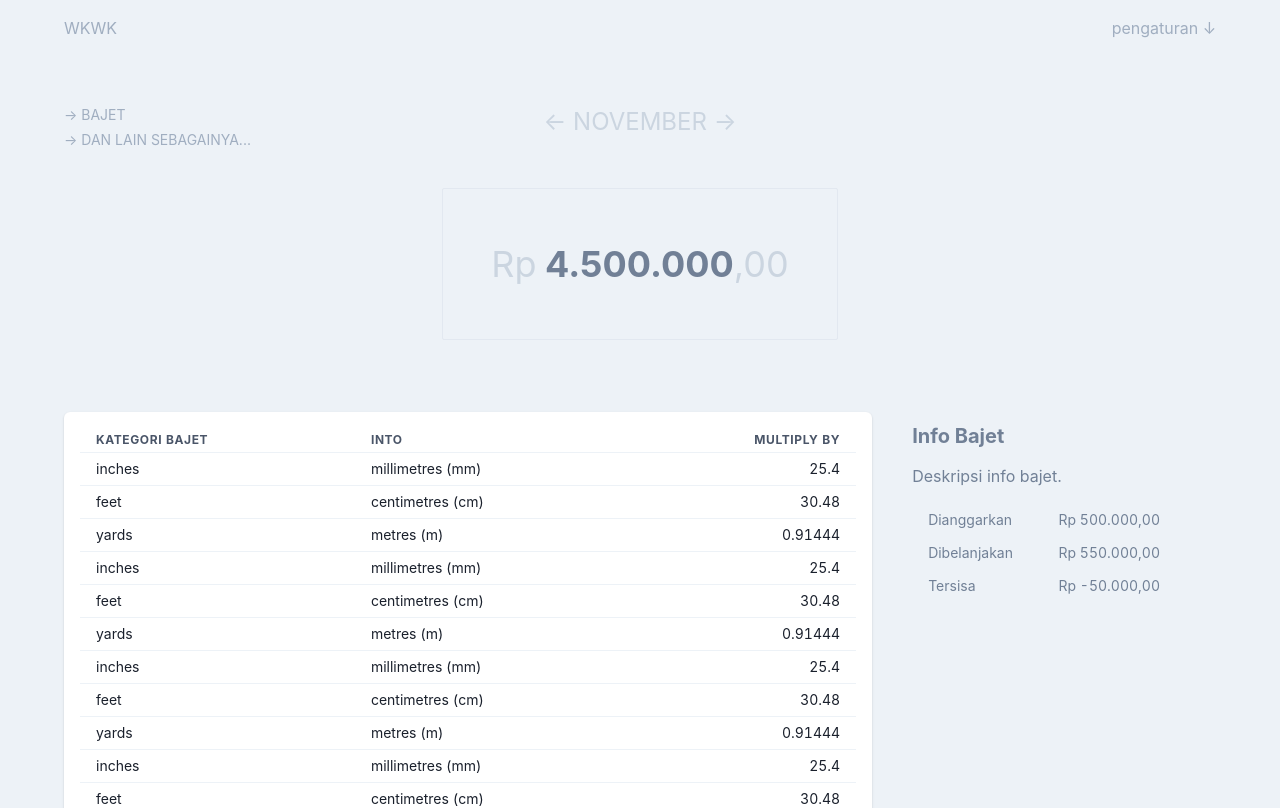
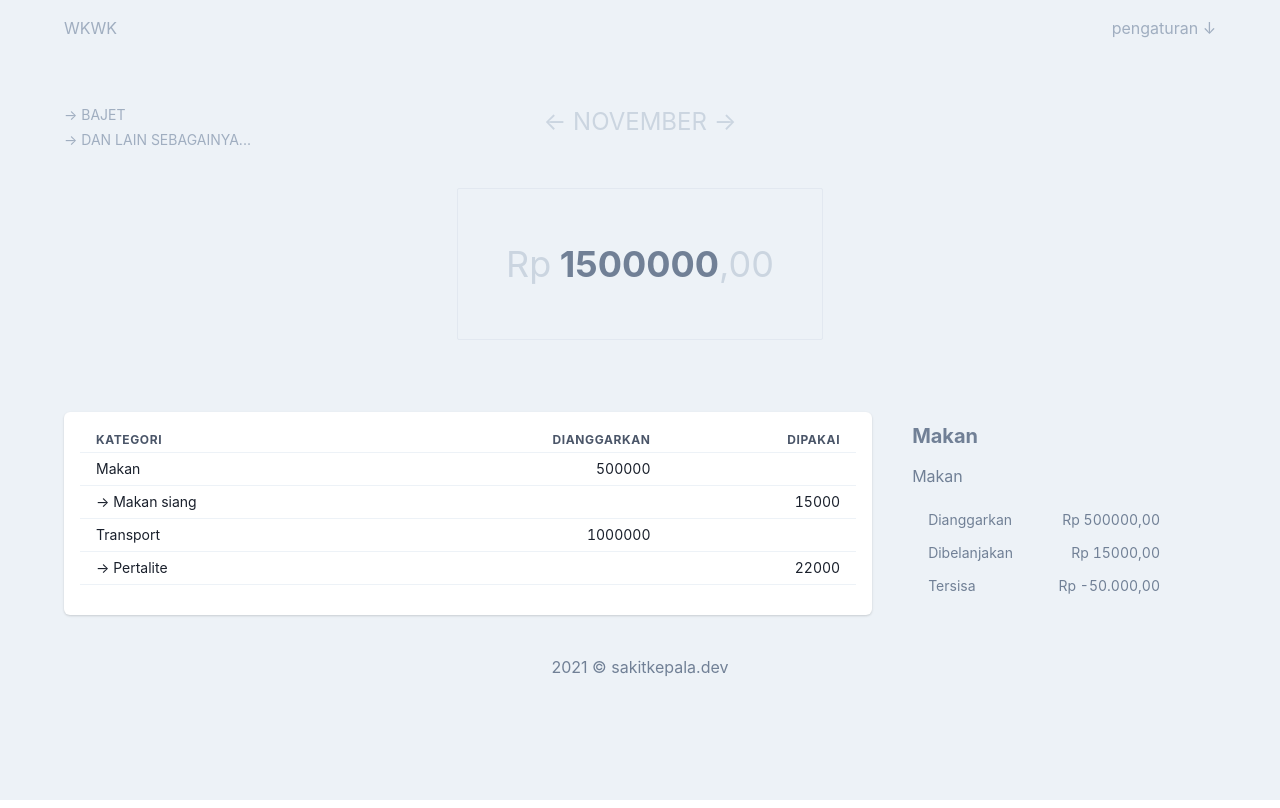
Before and after one commit to sakitkepala/budgetapp-spike-with-nextjs, a Next.js app: page /u/budget in a window 1280 px wide. Shown: the top 808 px of the page. Built offline with nearby package versions, Linux system fonts and the light colour scheme.

Commit message:
Data dummy

```diff
--- /dev/null
+++ b/lib/mock-data.js
@@ -0,0 +1,103 @@
+const akunRes = {
+  status: 200,
+  ok: true,
+  data: [
+    {
+      id: 1,
+      nama: "Jenius",
+      nominal: 1500000,
+    },
+    {
+      id: 2,
+      nama: "BCA",
+      nominal: 1000000,
+    },
+    {
+      id: 3,
+      nama: "Tunai",
+      nominal: 500000,
+    },
+  ],
+};
+
+const kategRes = {
+  status: 200,
+  ok: true,
+  data: [
+    {
+      id: 1,
+      nama: "Makan",
+      nominal: 500000,
+    },
+    {
+      id: 2,
+      nama: "Transport",
+      nominal: 1000000,
+    },
+  ],
+};
+
+function getKategDataById(id) {
+  const data = kategRes.data.find((kat) => kat.id === id);
+  console.log(data);
+  return data;
+}
+
+const pengeluaranRes = {
+  status: 200,
+  ok: true,
+  data: [
+    {
+      id: 1,
+      kateg: getKategDataById(1),
+      nama: "Makan siang",
+      tanggal: "",
+      biaya: 15000,
+    },
+    {
+      id: 2,
+      kateg: getKategDataById(2),
+      nama: "Pertalite",
+      tanggal: "",
+      biaya: 22000,
+    },
+  ],
+};
+
+const budgetRes = {
+  status: 200,
+  ok: true,
+  data: {
+    nominal: getBudgetTotal(),
+  },
+};
+
+function getBudgetTotal() {
+  let total = akunRes.data.reduce((awal, item) => awal + item.nominal, 0);
+  total -= kategRes.data.reduce((awal, item) => awal + item.nominal, 0);
+  console.log(total);
+  return total;
+}
+
+function getBudgetRes() {
+  return budgetRes;
+}
+
+function getAkunRes() {
+  return akunRes;
+}
+
+function getKategRes() {
+  return kategRes;
+}
+
+function getPengeluaranRes() {
+  return pengeluaranRes;
+}
+
+export default {
+  kategoriPengeluaran: getKategRes(),
+  akun: getAkunRes(),
+  pengeluaran: getPengeluaranRes(),
+  budget: getBudgetRes(),
+};
--- a/pages/u/budget.js
+++ b/pages/u/budget.js
@@ -1,4 +1,5 @@
 import * as React from "react";
+import data from "../../lib/mock-data";
 import {
   Box,
   Center,
@@ -15,8 +16,6 @@ import {
   Tr,
 } from "@chakra-ui/react";
 import { LayoutHalaman } from "../../components/layout/layout-halaman";
-
-const rows = ["a", "b", "c", "d", "e", "f", "g", "h", "i", "j", "k", "l"];
 
 function DisplayBulan(props) {
   return (
@@ -58,12 +57,16 @@ function DisplayBajet(props) {
 }
 
 export default function HalamanBudget() {
+  const [budget] = React.useState(data.budget);
+  const [kategori] = React.useState(data.kategoriPengeluaran);
+  const [pengeluaran] = React.useState(data.pengeluaran);
+
   return (
     <LayoutHalaman>
       <Box>
         <Center flexDirection="column">
           <DisplayBulan mt="12">November</DisplayBulan>
-          <DisplayBajet>4.500.000</DisplayBajet>
+          <DisplayBajet>{budget.data.nominal}</DisplayBajet>
         </Center>
 
         <Box
@@ -82,22 +85,22 @@ export default function HalamanBudget() {
             color="gray.500"
           >
             <Heading as="h2" size="md">
-              Info Bajet
+              {kategori.data[0].nama}
             </Heading>
-            <Text mt="1em">Deskripsi info bajet.</Text>
+            <Text mt="1em">{kategori.data[0].nama}</Text>
 
             <Table variant="simple" size="sm" colorScheme="gray" mt="1em">
               <Tbody>
                 <Tr>
                   <Td>Dianggarkan</Td>
                   <Td isNumeric align="right">
-                    Rp 500.000,00
+                    Rp {kategori.data[0].nominal},00
                   </Td>
                 </Tr>
                 <Tr>
                   <Td>Dibelanjakan</Td>
                   <Td isNumeric align="right">
-                    Rp 550.000,00
+                    Rp {pengeluaran.data[0].biaya},00
                   </Td>
                 </Tr>
                 <Tr>
@@ -119,42 +122,31 @@ export default function HalamanBudget() {
             bgColor="white"
           >
             <Table variant="simple" size="sm">
-              <TableCaption>Imperial to metric conversion factors</TableCaption>
               <Thead>
                 <Tr>
-                  <Th>Kategori Bajet</Th>
-                  <Th>into</Th>
-                  <Th isNumeric>multiply by</Th>
+                  <Th>Kategori</Th>
+                  <Th isNumeric>Dianggarkan</Th>
+                  <Th isNumeric>Dipakai</Th>
                 </Tr>
               </Thead>
               <Tbody>
-                {rows.map((rw) => (
-                  <React.Fragment key="rw">
+                {kategori.data.map((kategori) => (
+                  <React.Fragment key={kategori.id}>
                     <Tr>
-                      <Td>inches</Td>
-                      <Td>millimetres (mm)</Td>
-                      <Td isNumeric>25.4</Td>
+                      <Td>{kategori.nama}</Td>
+                      <Td isNumeric>{kategori.nominal}</Td>
+                      <Td isNumeric></Td>
                     </Tr>
                     <Tr>
-                      <Td>feet</Td>
-                      <Td>centimetres (cm)</Td>
-                      <Td isNumeric>30.48</Td>
-                    </Tr>
-                    <Tr>
-                      <Td>yards</Td>
-                      <Td>metres (m)</Td>
-                      <Td isNumeric>0.91444</Td>
+                      <Td>&rarr; {pengeluaran.data[kategori.id - 1].nama}</Td>
+                      <Td isNumeric></Td>
+                      <Td isNumeric>
+                        {pengeluaran.data[kategori.id - 1].biaya}
+                      </Td>
                     </Tr>
                   </React.Fragment>
                 ))}
               </Tbody>
-              <Tfoot>
-                <Tr>
-                  <Th>To convert</Th>
-                  <Th>into</Th>
-                  <Th isNumeric>multiply by</Th>
-                </Tr>
-              </Tfoot>
             </Table>
           </Box>
         </Box>
```
